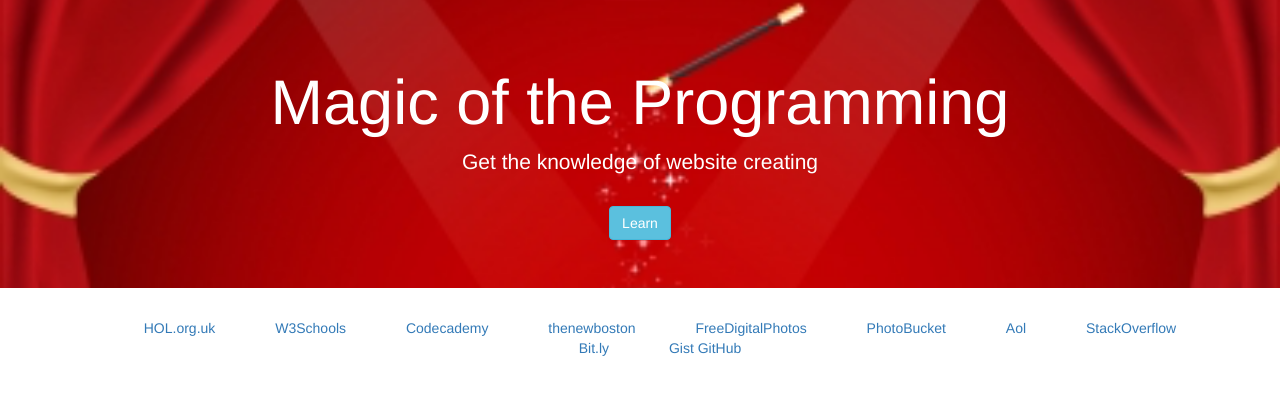
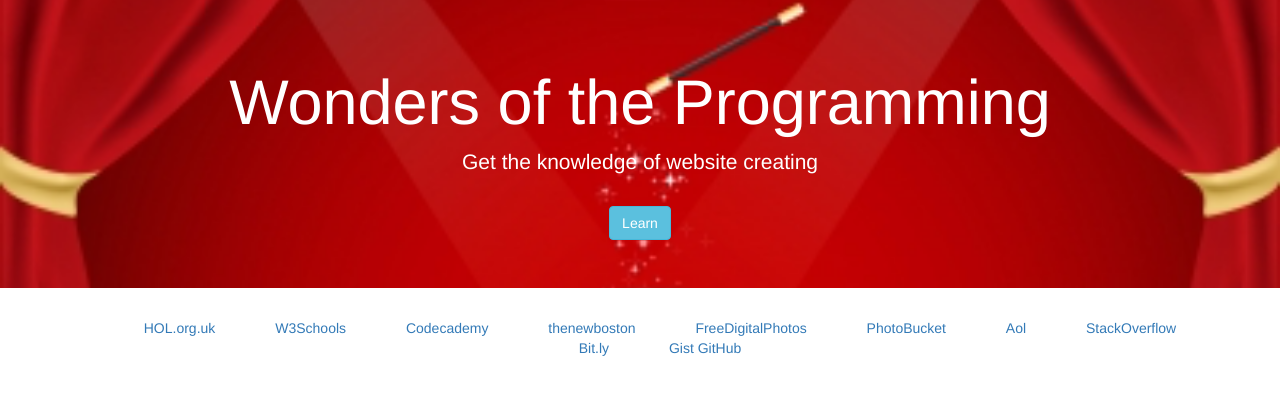
Before and after one commit to Richard-McConnell/wotp, a PHP site: page / in a window 1280 px wide. Shown: the part 40-435 px from the top of the page. Run offline with PHP 8.4, Linux system fonts and the light colour scheme.

Commit message:
Project renaming

```diff
--- a/_header.php
+++ b/_header.php
@@ -2,7 +2,7 @@
 <html lang="en-GB">
 	<head>
 
-		<title>Magic of the Programming</title>
+		<title>Wonders of the Programming</title>
 
 		<link rel="stylesheet" type="text/css" href="./bootstrap/css/bootstrap.min.css">
   <script src="https://ajax.googleapis.com/ajax/libs/jquery/1.12.0/jquery.min.js"></script>
@@ -66,7 +66,7 @@
 
 		<div class="jumbotron">
 			<div class="container">
-				<h1>Magic of the Programming</h1>
+				<h1>Wonders of the Programming</h1>
 				<p>Get the knowledge of website creating </p>
 				<a href="" target="_blank" class="btn btn-info" role="button">Learn</a>
 			</div>
```
